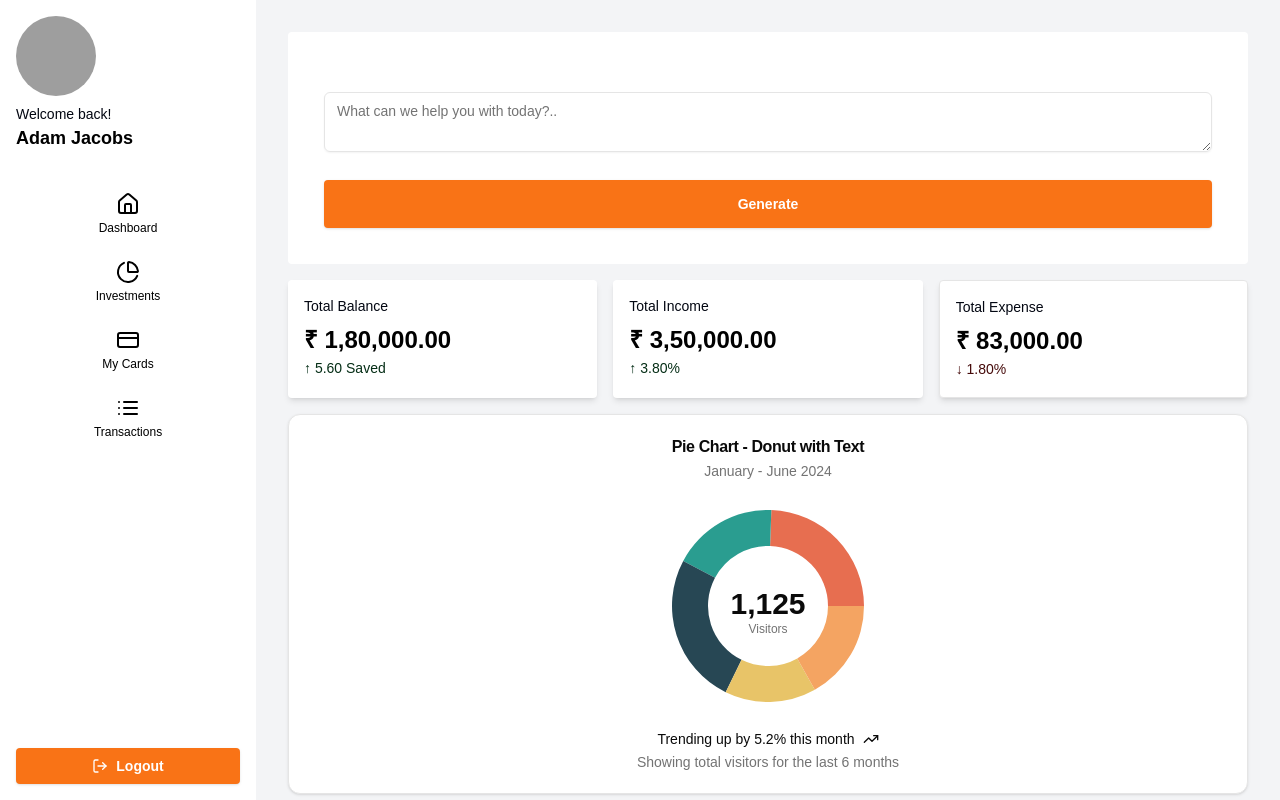
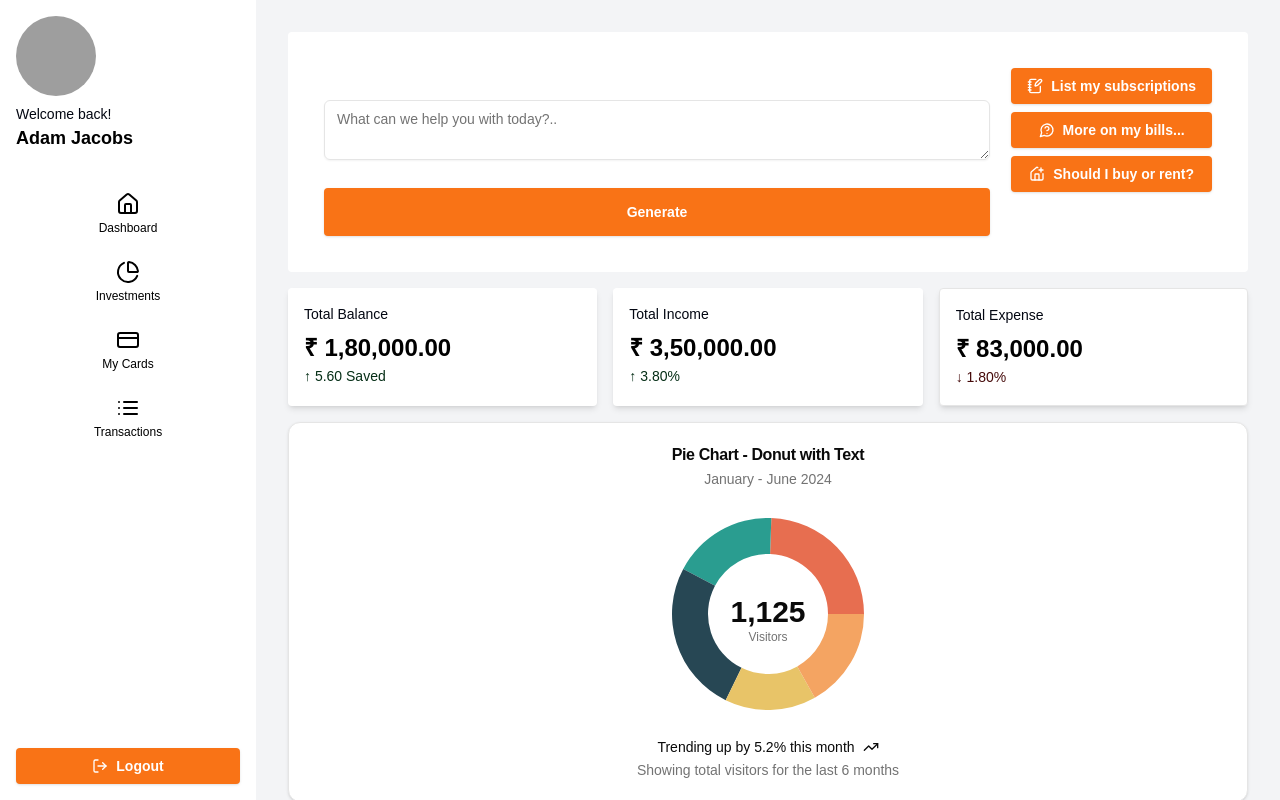
Before and after one commit to Studio1HQ/money-guard, a Next.js app: page / in a window 1280 px wide. Built offline with nearby package versions, Linux system fonts and the light colour scheme; grey boxes are pictures that could not be loaded.

Commit message:
feat: add action buttons

```diff
--- a/components/features/ActionButtons.tsx
+++ b/components/features/ActionButtons.tsx
@@ -25,7 +25,7 @@ export const ActionButtons: React.FC = () => {
   );
 
   return (
-    <div className="flex flex-col md:flex-row gap-2">
+    <div className="flex flex-col  gap-2">
       {renderButton(
         "subscriptions",
         <NotebookPen className="mr-2 h-4 w-4" />,
--- a/components/features/FormSection.tsx
+++ b/components/features/FormSection.tsx
@@ -4,6 +4,7 @@ import { Textarea } from "@/components/ui/textarea";
 import { Button } from "@/components/ui/button";
 import { Loader2Icon } from "lucide-react";
 import { useFinancialStore } from "@/store/useNebius";
+import { ActionButtons } from "./ActionButtons";
 
 function FormSection() {
   const [query, setQuery] = useState("");
@@ -19,8 +20,8 @@ function FormSection() {
   };
 
   return (
-    <div className="p-5">
-      <form className="mt-6" onSubmit={onSubmit}>
+    <div className="p-5 flex flex-col gap-2 md:flex-row justify-between">
+      <form className="mt-6  w-full md:w-3/4" onSubmit={onSubmit}>
         <div className="my-2 flex flex-col gap-2 mb-7">
           <Textarea
             value={query}
@@ -41,6 +42,7 @@ function FormSection() {
           Generate
         </Button>
       </form>
+      <ActionButtons />
     </div>
   );
 }
```
